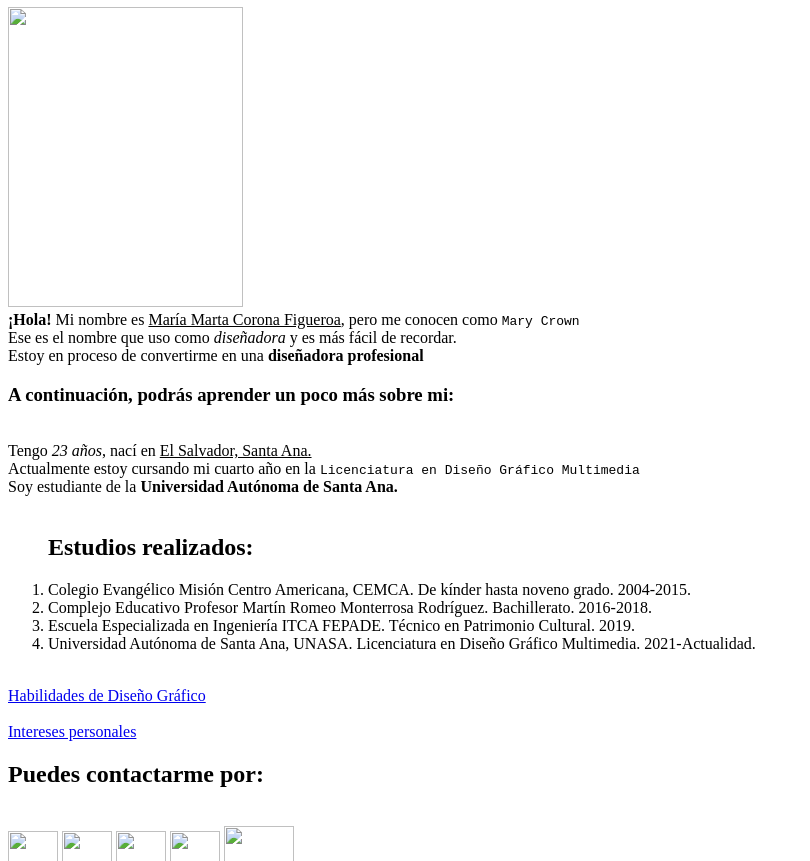
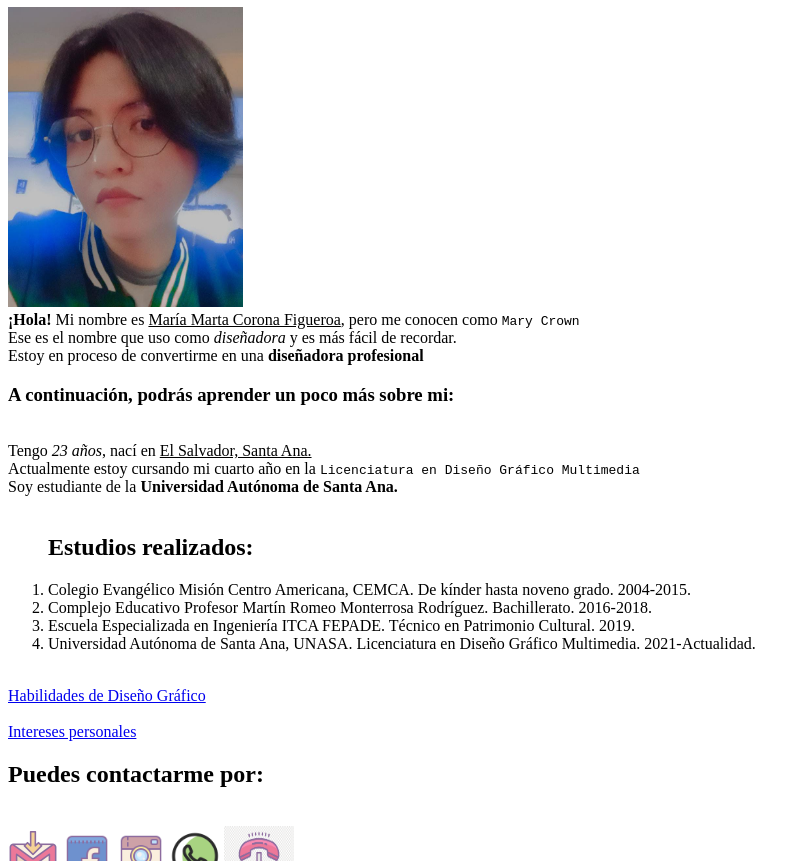
Before and after one commit to MaryCorona/parcial1, a plain HTML site: page index.html in a window 1280 px wide. Shown: the part 73-934 px from the top of the page, without its empty margins (0-810 px from the left). Drawn offline with Linux system fonts and the light colour scheme; the site is published under a folder, as on GitHub Pages, so addresses that start at the root find nothing.

Commit message:
Update index.html

```diff
--- a/index.html
+++ b/index.html
@@ -8,7 +8,7 @@
 
 <body>
     <h1>María Marta Corona Figueroa</h1>
-    <img src="/imagenes/yo.jpeg" alt="" width="235" height="300" />
+    <img src="imagenes/yo.jpeg" alt="" width="235" height="300" />
     <br />
     <b>¡Hola!</b> Mi nombre es <u>María Marta Corona Figueroa</u>, pero me conocen como <TT>Mary Crown</TT> <br />
     Ese es el nombre que uso como <i>diseñadora</i> y es más fácil de recordar. <br />
@@ -32,19 +32,19 @@
     <br />
     <h2>Puedes contactarme por:</h2> <br />
     <a href="mailto:mary.cf.1999@gmail.com">
-        <img src="/imagenes/correo.png" alt="" width="50" height="50" />
+        <img src="imagenes/correo.png" alt="" width="50" height="50" />
     </a>
     <a href="https://www.facebook.com/mary.corona.92372/">
-        <img src="/imagenes/face.png" alt="" width="50" height="50" />
+        <img src="imagenes/face.png" alt="" width="50" height="50" />
     </a>
     <a href="https://www.instagram.com/m2_crown/">
-        <img src="/imagenes/ins.png" alt="" width="50" height="50" />
+        <img src="imagenes/ins.png" alt="" width="50" height="50" />
     </a>
     <a href="https://wa.me/+50374208696">
-        <img src="/imagenes/wha.png" alt="" width="50" height="50" />
+        <img src="imagenes/wha.png" alt="" width="50" height="50" />
     </a>
     <a href="tel:+50374208696">
-        <img src="/imagenes/tel.png" alt="" width="70" height="55" />
+        <img src="imagenes/tel.png" alt="" width="70" height="55" />
     </a>
 
 </body>
```
